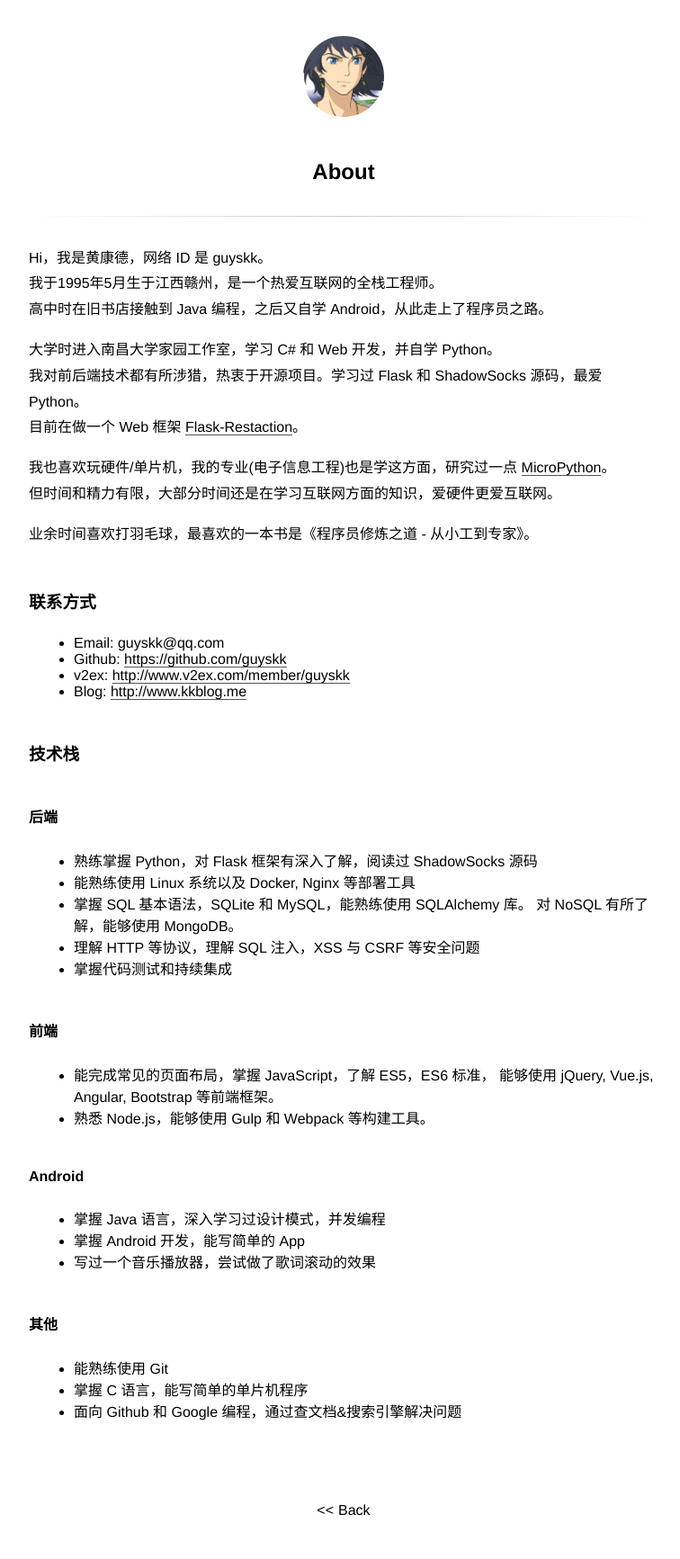
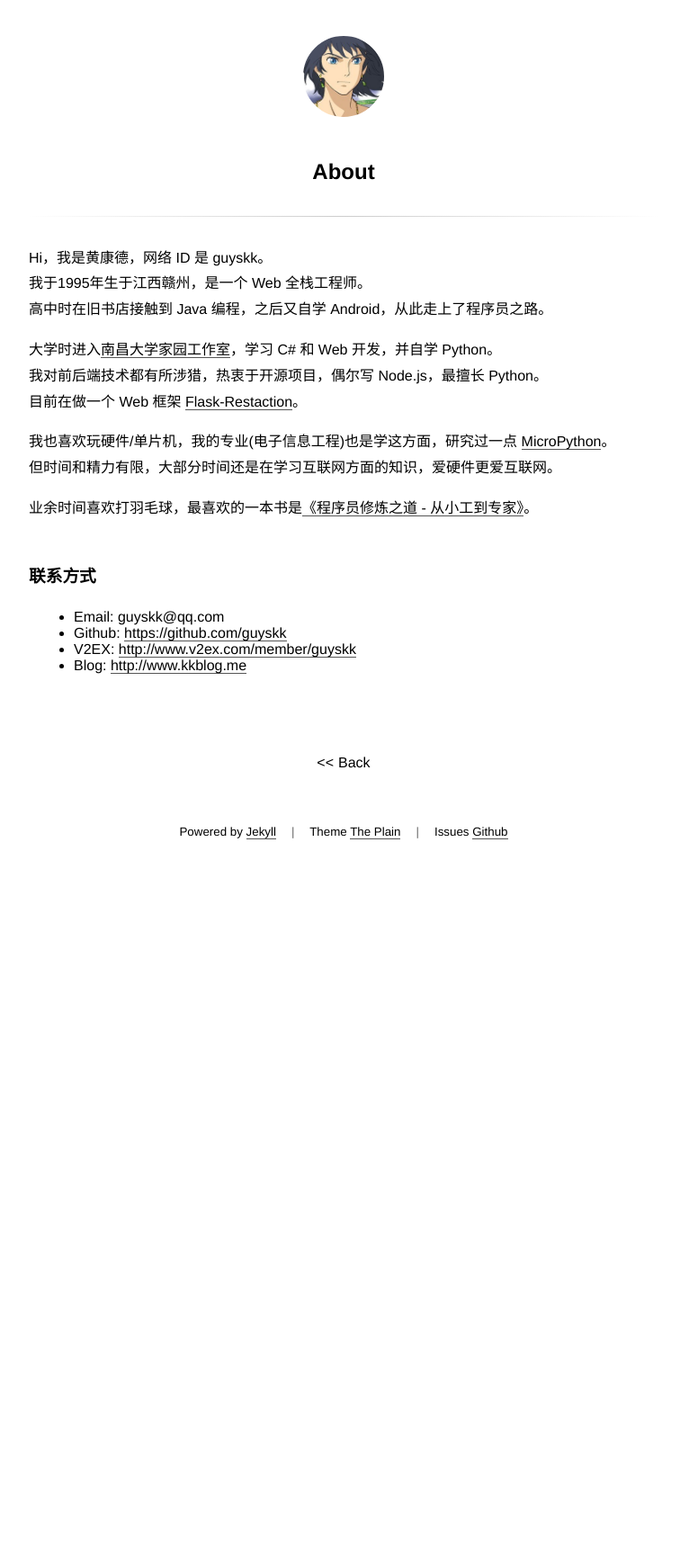
Before and after one commit to guyskk/guyskk.github.io, a Jekyll site: the page built from about.md, in a window 1280 px wide. Shown: the whole page at 90% size, without its empty margins (258-1014 px from the left). Built offline with Jekyll 4.4.1, drawn with Linux system fonts in a browser that asks for light colours; after the commit the page ends 984 px from its top, so only the background shows below that.

Commit message:
update about and footer

```diff
--- a/_layouts/default.html
+++ b/_layouts/default.html
@@ -25,6 +25,15 @@ layout: compress
 			{% endif %}
 
 		{% endif %}
+		<p style="text-align:center;margin-top:48px;">
+			<small>
+        Powered by <a href="https://jekyllrb.com/">Jekyll</a>
+        <span style="color:#666;padding-left:1em;padding-right:1em;">|</span>
+        Theme <a href="https://github.com/heiswayi/the-plain">The Plain</a>
+				<span style="color:#666;padding-left:1em;padding-right:1em;">|</span>
+				Issues <a href="https://github.com/guyskk/guyskk.github.io/issues">Github</a>
+      </small>
+		</p>
 		<script>
 		(function(i,s,o,g,r,a,m){i['GoogleAnalyticsObject']=r;i[r]=i[r]||function(){
 		(i[r].q=i[r].q||[]).push(arguments)},i[r].l=1*new Date();a=s.createElement(o),
--- a/about.md
+++ b/about.md
@@ -4,55 +4,22 @@ title: About
 ---
 
 Hi，我是黄康德，网络 ID 是 guyskk。
-我于1995年5月生于江西赣州，是一个热爱互联网的全栈工程师。
+我于1995年生于江西赣州，是一个 Web 全栈工程师。
 高中时在旧书店接触到 Java 编程，之后又自学 Android，从此走上了程序员之路。
 
-大学时进入南昌大学家园工作室，学习 C# 和 Web 开发，并自学 Python。
-我对前后端技术都有所涉猎，热衷于开源项目。学习过 Flask 和 ShadowSocks 源码，最爱 Python。
+大学时进入[南昌大学家园工作室](https://github.com/ncuhome)，学习 C# 和 Web 开发，并自学 Python。
+我对前后端技术都有所涉猎，热衷于开源项目，偶尔写 Node.js，最擅长 Python。
 目前在做一个 Web 框架 [Flask-Restaction](https://github.com/guyskk/flask-restaction)。
 
 我也喜欢玩硬件/单片机，我的专业(电子信息工程)也是学这方面，研究过一点 [MicroPython](https://github.com/micropython/micropython)。
 但时间和精力有限，大部分时间还是在学习互联网方面的知识，爱硬件更爱互联网。
 
-业余时间喜欢打羽毛球，最喜欢的一本书是《程序员修炼之道 - 从小工到专家》。
+业余时间喜欢打羽毛球，最喜欢的一本书是[《程序员修炼之道 - 从小工到专家》](https://book.douban.com/subject/5387402/)。
 
 
 ### 联系方式
 
 - Email: guyskk@qq.com
 - Github: [https://github.com/guyskk](https://github.com/guyskk)
-- v2ex: [http://www.v2ex.com/member/guyskk](http://www.v2ex.com/member/guyskk)
+- V2EX: [http://www.v2ex.com/member/guyskk](http://www.v2ex.com/member/guyskk)
 - Blog: [http://www.kkblog.me](http://www.kkblog.me)
-
-
-### 技术栈
-
-#### 后端
-
-- 熟练掌握 Python，对 Flask 框架有深入了解，阅读过 ShadowSocks 源码
-- 能熟练使用 Linux 系统以及 Docker, Nginx 等部署工具
-- 掌握 SQL 基本语法，SQLite 和 MySQL，能熟练使用 SQLAlchemy 库。
-  对 NoSQL 有所了解，能够使用 MongoDB。
-- 理解 HTTP 等协议，理解 SQL 注入，XSS 与 CSRF 等安全问题
-- 掌握代码测试和持续集成
-
-
-#### 前端
-
-- 能完成常见的页面布局，掌握 JavaScript，了解 ES5，ES6 标准，
-  能够使用 jQuery, Vue.js, Angular, Bootstrap 等前端框架。
-- 熟悉 Node.js，能够使用 Gulp 和 Webpack 等构建工具。
-
-
-#### Android
-
-- 掌握 Java 语言，深入学习过设计模式，并发编程
-- 掌握 Android 开发，能写简单的 App
-- 写过一个音乐播放器，尝试做了歌词滚动的效果
-
-
-#### 其他
-
-- 能熟练使用 Git
-- 掌握 C 语言，能写简单的单片机程序
-- 面向 Github 和 Google 编程，通过查文档&搜索引擎解决问题
```
